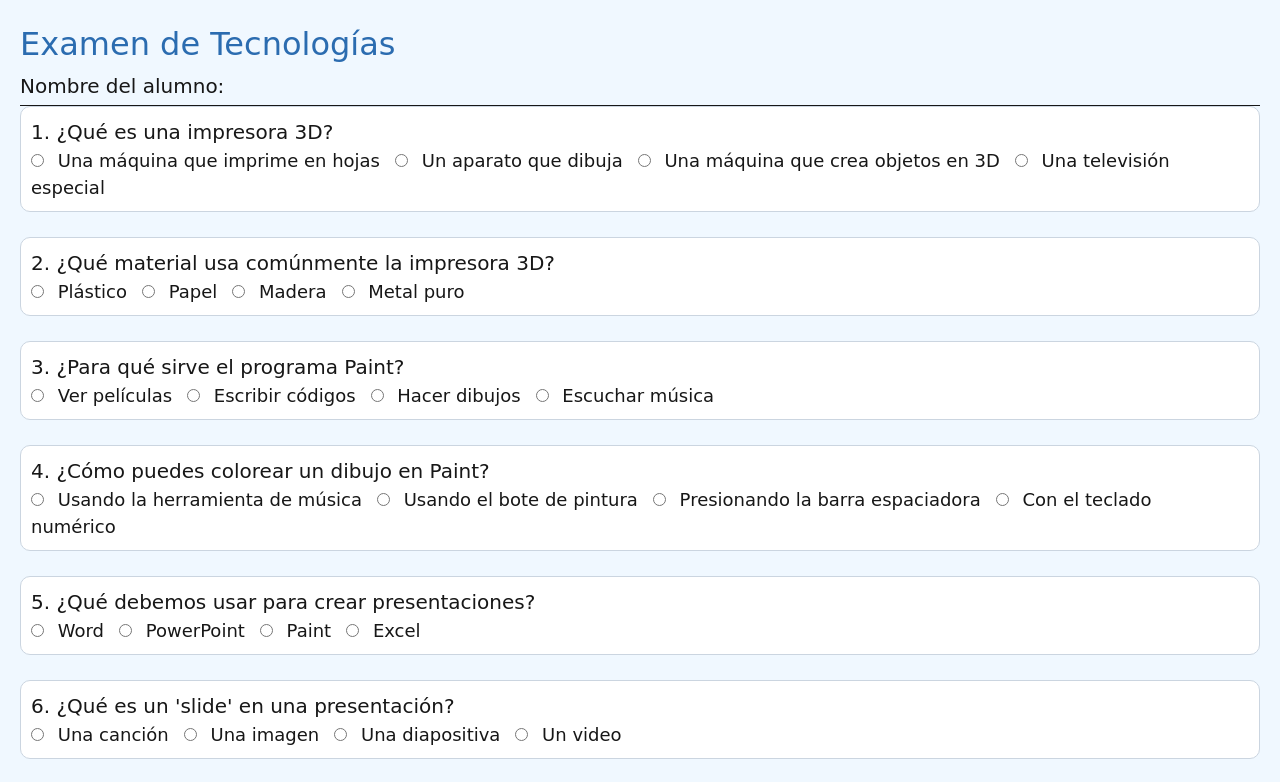
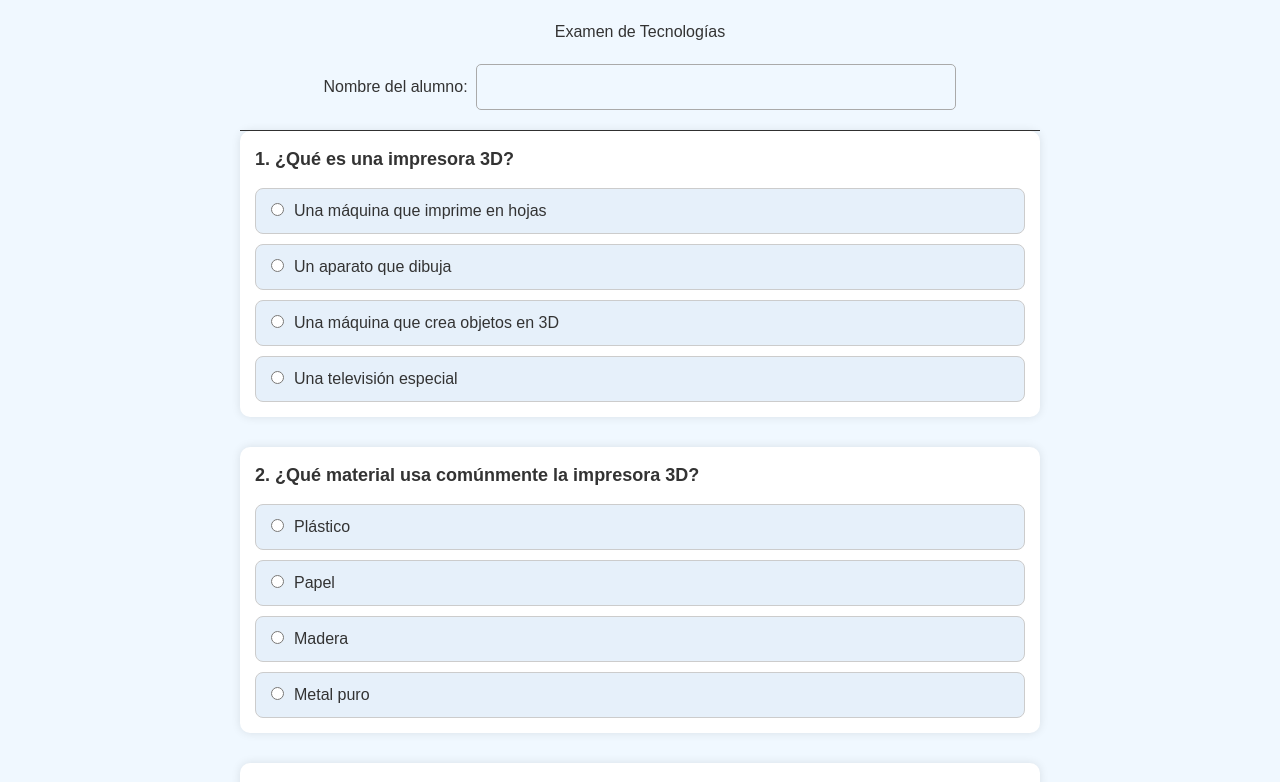
Before and after one commit to Albert0GR/my-test-app, a Next.js app: page /examen-2dop in a window 1280 px wide. Shown: the top 782 px of the page. Built offline with nearby package versions, Linux system fonts and the light colour scheme.

Commit message:
mejora visualizacion

```diff
--- a/src/app/examen-2dop/page.jsx
+++ b/src/app/examen-2dop/page.jsx
@@ -73,44 +73,76 @@ export default function ExamPage() {
   };
 
   return (
-    <div style={{ padding: '20px', fontFamily: 'Comic Sans MS, sans-serif', backgroundColor: '#f0f8ff' }}>
-      <h1 style={{ fontSize: '32px', color: '#2b6cb0' }}>Examen de Tecnologías</h1>
-      <form onSubmit={handleSubmit}>
-        <label style={{ fontSize: '20px' }}>Nombre del alumno:
+    <div style={{
+      backgroundColor: '#f0f8ff', // azul clarito
+      minHeight: '100vh',
+      padding: '20px',
+      fontFamily: 'Arial, sans-serif',
+      color: '#333',
+    }}>
+      <h1 style={{ textAlign: 'center', marginBottom: '20px' }}>Examen de Tecnologías</h1>
+      <form onSubmit={handleSubmit} style={{ maxWidth: '800px', margin: '0 auto' }}>
+        <div style={{ marginBottom: '20px', textAlign: 'center' }}>
+          <label>Nombre del alumno: &nbsp;
             <input
               type="text"
               value={name}
               onChange={(e) => setName(e.target.value)}
               required
-            style={{ fontSize: '18px', marginLeft: '10px', padding: '5px', borderRadius: '8px' }}
+              style={{
+                padding: '10px',
+                fontSize: '16px',
+                borderRadius: '5px',
+                border: '1px solid #aaa',
+                width: '60%'
+              }}
             />
           </label>
+        </div>
         <hr />
         {questions.map((q, idx) => (
-          <div key={q.id} style={{ marginBottom: '25px', padding: '10px', border: '1px solid #cbd5e0', borderRadius: '10px', backgroundColor: '#ffffff' }}>
-            <p style={{ fontSize: '20px' }}>{q.id}. {q.text}</p>
+          <div key={q.id} style={{ marginBottom: '30px', padding: '15px', backgroundColor: '#ffffff', borderRadius: '10px', boxShadow: '0 0 10px rgba(0,0,0,0.1)' }}>
+            <p style={{ fontSize: '18px', fontWeight: 'bold', marginBottom: '15px' }}>{q.id}. {q.text}</p>
+            <div style={{ display: 'flex', flexDirection: 'column', gap: '10px' }}>
               {q.options.map((opt, optIdx) => (
-              <label key={optIdx} style={{ marginRight: '15px', fontSize: '18px' }}>
+                <label key={optIdx} style={{
+                  padding: '10px 15px',
+                  backgroundColor: '#e6f0fa',
+                  borderRadius: '8px',
+                  border: '1px solid #ccc',
+                  cursor: 'pointer',
+                  fontSize: '16px'
+                }}>
                   <input
                     type="radio"
                     name={`q-${q.id}`}
                     value={optIdx}
                     checked={answers[idx] === optIdx}
                     onChange={() => handleAnswerChange(idx, optIdx)}
-                  style={{ marginRight: '8px' }}
-                /> {opt}
+                    style={{ marginRight: '10px' }}
+                  />
+                  {opt}
                 </label>
               ))}
             </div>
+          </div>
         ))}
-        <button type="submit" style={{ fontSize: '20px', padding: '10px 20px', backgroundColor: '#48bb78', color: '#fff', border: 'none', borderRadius: '10px' }}>
-          Enviar respuestas
-        </button>
+        <div style={{ textAlign: 'center', marginTop: '30px' }}>
+          <button type="submit" style={{
+            padding: '15px 30px',
+            fontSize: '18px',
+            backgroundColor: '#4CAF50',
+            color: '#fff',
+            border: 'none',
+            borderRadius: '8px',
+            cursor: 'pointer'
+          }}>Enviar</button>
+        </div>
       </form>
 
       {score !== null && (
-        <div style={{ marginTop: '20px', fontSize: '22px', color: '#2f855a' }}>
-          <h2>¡Tu resultado es: {score} de {questions.length}!</h2>
+        <div style={{ textAlign: 'center', marginTop: '40px' }}>
+          <h2>Resultado: {score} / {questions.length}</h2>
         </div>
       )}
     </div>
```
Lines whose indentation alone changed are shown as unchanged.
